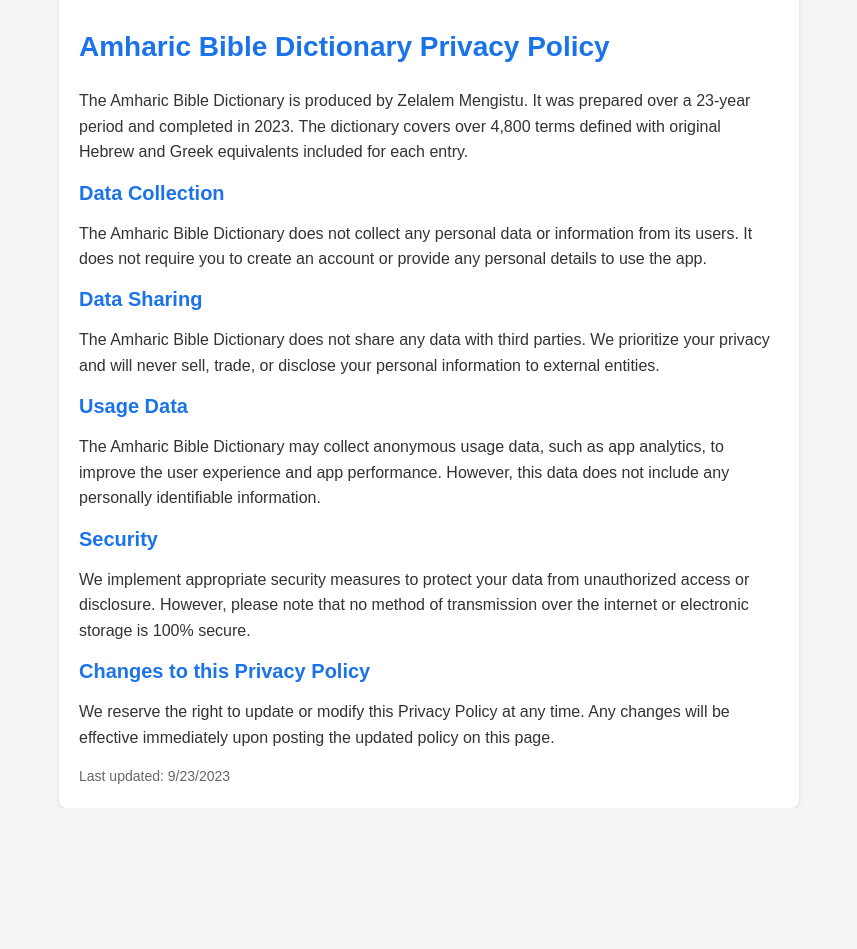
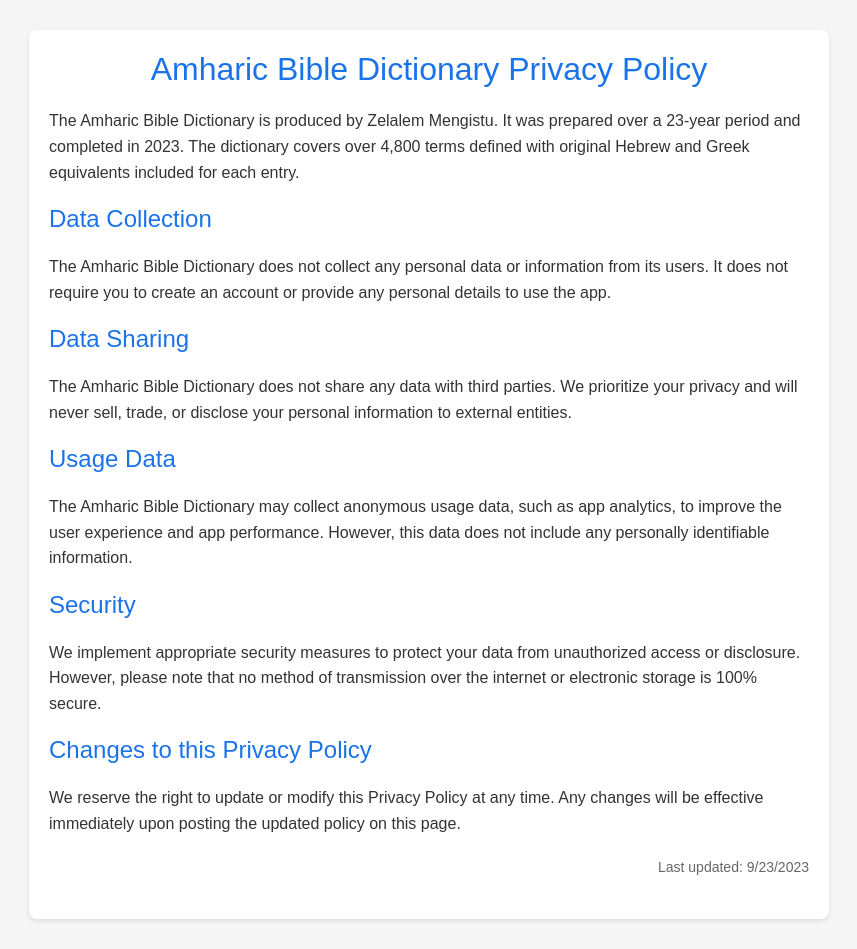
Before and after one commit to Abenezerfikadu/amharic_bible_dictionary_privacy_policy, a plain HTML site: page index.html in a window 1280 px wide. Shown: the whole page, without its empty margins (211-1068 px from the left). Before the commit the page ends 808 px from the top, so only its background shows below. Drawn offline with nearby package versions, Linux system fonts and the light colour scheme.

Commit message:
Update index.html

```diff
--- a/index.html
+++ b/index.html
@@ -4,6 +4,7 @@
   <meta charset="UTF-8">
   <meta name="viewport" content="width=device-width, initial-scale=1.0">
   <title>Amharic Bible Dictionary - Privacy Policy</title>
+  <link rel="stylesheet" href="https://stackpath.bootstrapcdn.com/bootstrap/4.5.2/css/bootstrap.min.css">
   <style>
     body {
       font-family: Arial, sans-serif;
@@ -14,39 +15,32 @@
       display: flex;
       justify-content: center;
       align-items: center;
-      height: 100vh;
+      min-height: 100vh;
     }
-
     .container {
-      max-width: 700px;
+      max-width: 800px;
       padding: 20px;
       background-color: #fff;
       box-shadow: 0 2px 4px rgba(0, 0, 0, 0.1);
       border-radius: 8px;
+      margin-top: 30px;
+      margin-bottom: 30px;
     }
-
+    h1, h2 {
+      color: #1a73e8;
+      margin-bottom: 20px;
+    }
     h1 {
-      color: #1a73e8;
-      font-size: 28px;
-      margin-bottom: 25px;
+      font-size: 32px;
     }
-
     h2 {
-      color: #1a73e8;
-      font-size: 20px;
-      margin-bottom: 15px;
+      font-size: 24px;
     }
-
     p {
       font-size: 16px;
       line-height: 1.6;
-      margin-bottom: 15px;
+      margin-bottom: 20px;
     }
-
-    p:last-child {
-      margin-bottom: 0;
-    }
-
     .last-updated {
       color: #666;
       font-size: 14px;
@@ -56,7 +50,7 @@
 </head>
 <body>
   <div class="container">
-    <h1>Amharic Bible Dictionary Privacy Policy</h1>
+    <h1 class="text-center">Amharic Bible Dictionary Privacy Policy</h1>
 
     <p>
       The Amharic Bible Dictionary is produced by Zelalem Mengistu. It was prepared over a 23-year period and completed in 2023. The dictionary covers over 4,800 terms defined with original Hebrew and Greek equivalents included for each entry.
@@ -87,7 +81,10 @@
       We reserve the right to update or modify this Privacy Policy at any time. Any changes will be effective immediately upon posting the updated policy on this page.
     </p>
 
-    <p class="last-updated">Last updated: 9/23/2023</p>
+    <p class="last-updated text-right">Last updated: 9/23/2023</p>
   </div>
+  <script src="https://code.jquery.com/jquery-3.5.1.slim.min.js"></script>
+  <script src="https://cdn.jsdelivr.net/npm/@popperjs/core@2.5.4/dist/umd/popper.min.js"></script>
+  <script src="https://stackpath.bootstrapcdn.com/bootstrap/4.5.2/js/bootstrap.min.js"></script>
 </body>
 </html>
```
